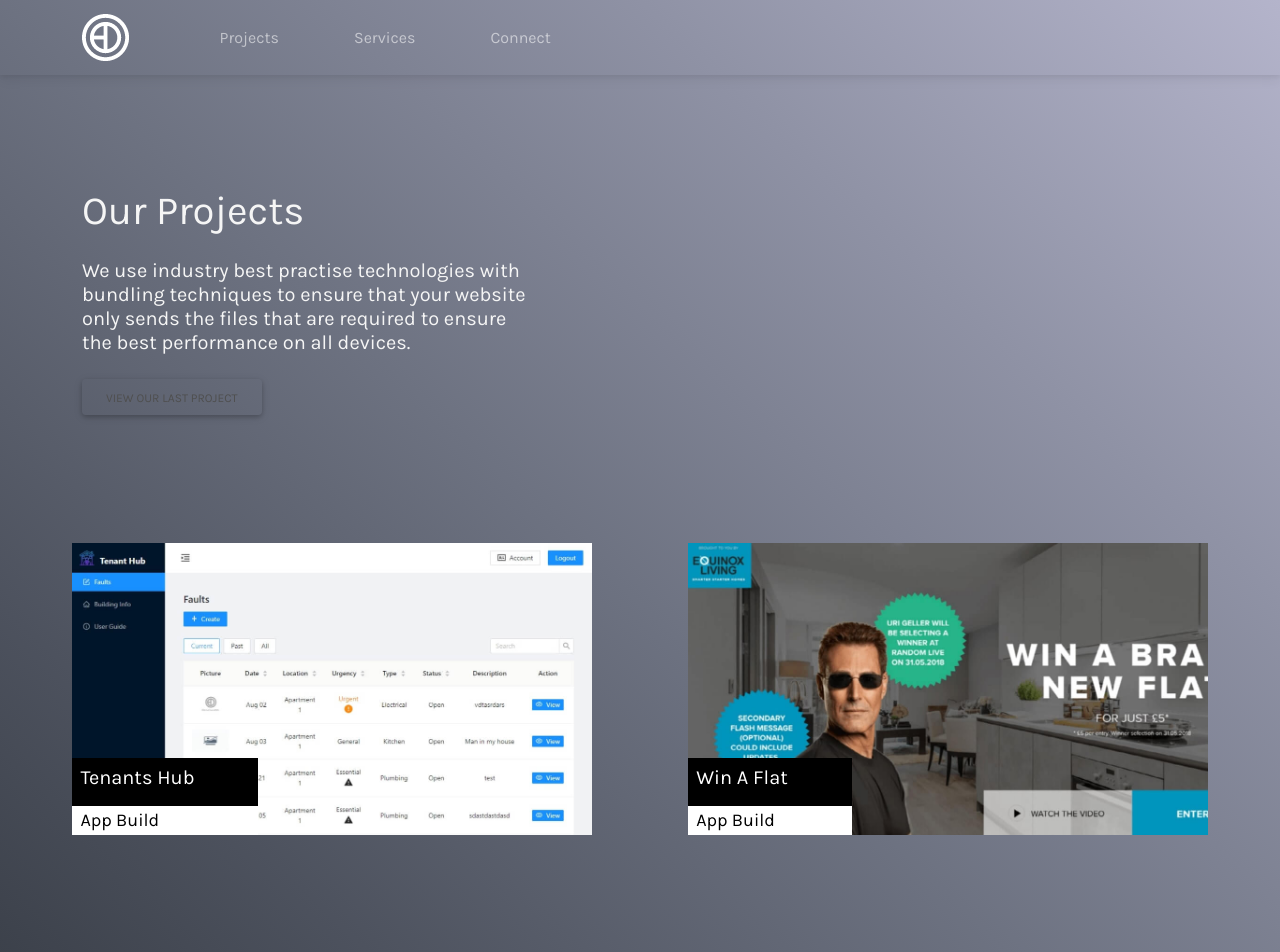
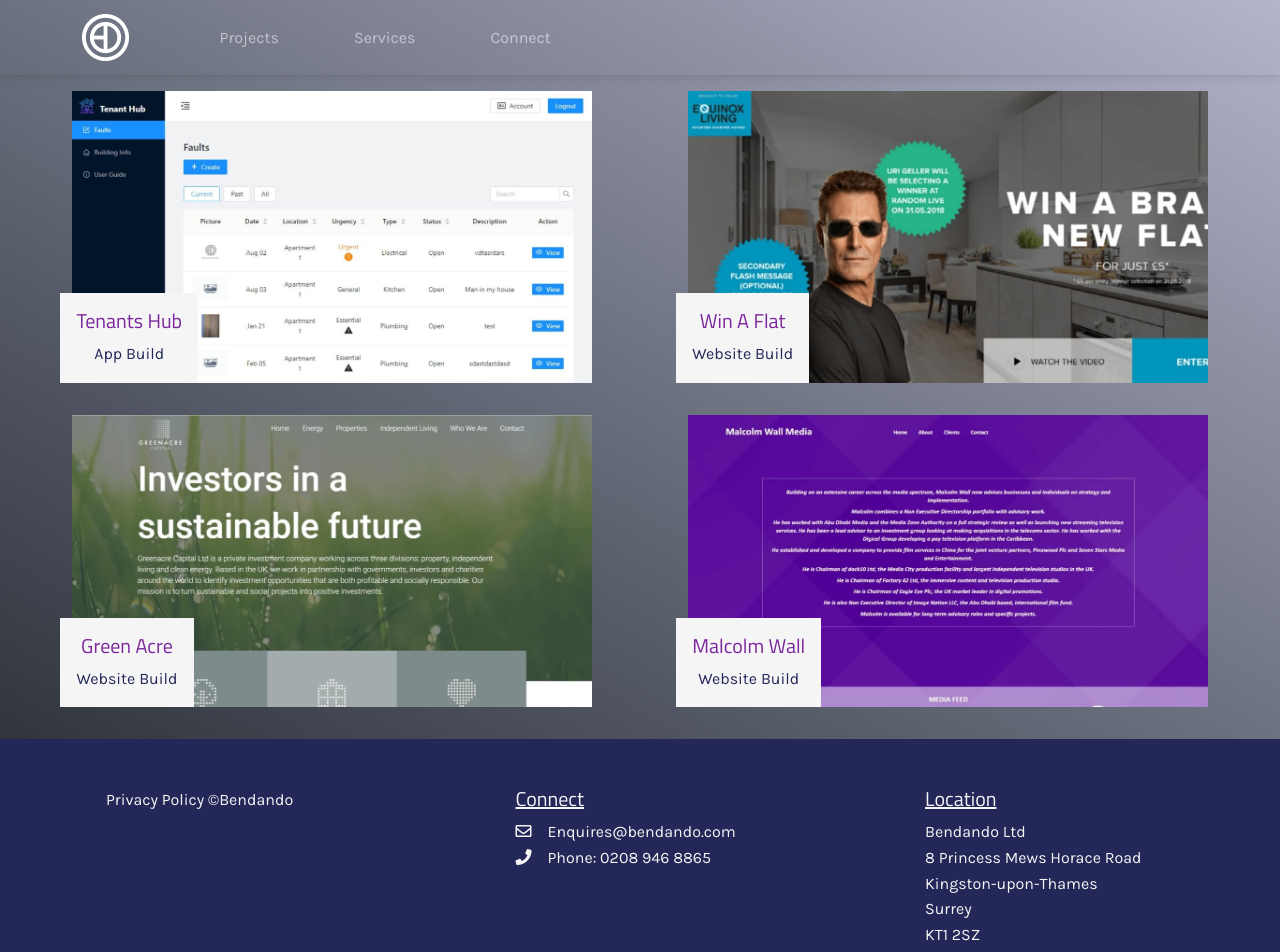
Before and after one commit to bendandoSolo/bendando, a Next.js app: page /projects in a window 1280 px wide. Shown: the top 952 px of the page. Built offline with nearby package versions, Linux system fonts and the light colour scheme.

Commit message:
Changed font. Amended styles to home page for mobile version. Images are now full width. Projects page has no text, only images as requested. Margins were amended for the images as well.

```diff
--- a/pages/index.js
+++ b/pages/index.js
@@ -137,6 +137,7 @@
               </div>
             </div>
           </div>
+        </div>
         <div id="ourprojects" className="index-projects-display">
           <div className="test-display">
             <Link href="/win-a-flat">
@@ -171,7 +172,6 @@
                 </div>
               </div>
             </Link>
-            </div>
           </div>
         </div>
         {/* <div className="scroller" id="scroller">
--- a/pages/projects.js
+++ b/pages/projects.js
@@ -13,87 +13,68 @@
         <title>Projects | BenDando</title>
       </Head>
       <Navbar />
-      <div className="landing-2">
+      <div className="">
         <div className="container">
           <div className="row">
             <div className="col-md-5" data-aos="zoom-in">
-              <h1 className="mb-4">Our Projects</h1>
-              <h5 className="mb-4">
-                We use industry best practise technologies with bundling
-                techniques to ensure that your website only sends the files that
-                are required to ensure the best performance on all devices.
-              </h5>
-              <Link href="/win-a-flat">
-                <a>
-                  <button type="button" className="btn global-btn">
-                    View Our Last Project
-                  </button>
-                </a>
-              </Link>
+              {/* <h1 className="my-5">Our Projects</h1> */}
+              {/* <p>Check out some of our projects.</p> */}
             </div>
           </div>
         </div>
-        <div className="project-display mt-5">
+        <div className="project-display mt-3">
           <div className="row justify-content-evenly">
             <Link href="/tenants-hub">
               <div
-                className="col-md-5 mb-3 text-center project-section"
+                className="col-md-5 text-center project-section"
                 data-aos="fade-up"
                 data-aos-duration="500"
               >
                 <img className="project-image" src="/images/tenanthub.jpg" />
-                <div className="project-info">
-                  <div className="project-title">
-                    <h5>Tenants Hub</h5>
-                  </div>
-                  <div className="project-type">App Build</div>
+                <div className="test-project-info">
+                  <h5>Tenants Hub</h5>
+                  <p>App Build</p>
                 </div>
               </div>
             </Link>
             <Link href="win-a-flat">
               <div
-                className="col-md-5 mb-3 text-center project-section"
+                className="col-md-5 text-center project-section"
                 data-aos="fade-up"
                 data-aos-duration="500"
               >
                 <img className="project-image" src="/images/win-a-flat.jpg" />
-                <div className="project-info">
-                  <div className="project-title">
-                    <h5>Win A Flat</h5>
-                  </div>
-                  <div className="project-type">App Build</div>
+                <div className="test-project-info">
+                  <h5>Win A Flat</h5>
+                  <p>Website Build</p>
                 </div>
               </div>
             </Link>
           </div>
-          <div className="row justify-content-evenly pb-5">
+          <div className="row justify-content-evenly">
             <Link href="green-acre">
               <div
-                className="col-md-5 mb-3 text-center project-section"
+                className="col-md-5 text-center project-section"
                 data-aos="fade-up"
                 data-aos-duration="500"
               >
                 <img className="project-image" src="/images/greenacre.jpg" />
-                <div className="project-info">
-                  <div className="project-title">
-                    <h5>Green Acre</h5>
-                  </div>
-                  <div className="project-type">Website Build</div>
+                <div className="test-project-info">
+                  <h5>Green Acre</h5>
+                  <p>Website Build</p>
                 </div>
               </div>
             </Link>
             <Link href="/malcolm-wall">
               <div
-                className="col-md-5 mb-3 text-center project-section"
+                className="col-md-5 text-center project-section"
                 data-aos="fade-up"
                 data-aos-duration="500"
               >
                 <img className="project-image" src="/images/malcolm-wall.jpg" />
-                <div className="project-info">
-                  <div className="project-title">
-                    <h5>Malcolm Wall</h5>
-                  </div>
-                  <div className="project-type">Website Build</div>
+                <div className="test-project-info">
+                  <h5>Malcolm Wall</h5>
+                  <p>Website Build</p>
                 </div>
               </div>
             </Link>
--- a/styles/Home.css
+++ b/styles/Home.css
@@ -103,9 +103,9 @@
   }
 }
 
-.scroll-option {
+/* .scroll-option {
   display: none;
-}
+} */
 
 @media screen and (max-width: 992px) {
   .scroll-option {
@@ -142,10 +142,12 @@
   right: 0;
   width: 50%;
   height: 100vh;
+  overflow-x: hidden;
+  overflow-y: scroll;
 }
 
 .test-project-img {
-  height: 24.5vh;
+  height: 50vh;
   position: relative;
   background-size: cover;
   cursor: pointer;
@@ -157,14 +159,15 @@
   bottom: 0;
   left: 0;
   padding: 1rem;
-  background-color: rgb(123, 38, 157);
+  background-color: whitesmoke;
+  color: rgb(123, 38, 157);
   transition: 0.2s ease-in-out;
   z-index: 2;
 }
 
 .test-project-info p {
   margin-bottom: 0;
-  color: rgba(214, 66, 118, 1);
+  color: #232858;
 }
 
 .test-project-img:hover {
@@ -172,12 +175,12 @@
 }
 
 .test-project-img:hover .test-project-info {
-  background-color: white;
-  color: rgb(123, 38, 157);
+  background-color: #232858;
+  color: rgba(214, 66, 118, 1);
 }
 
 .test-project-img:hover .test-project-info p {
-  color: black;
+  color: whitesmoke;
 }
 
 #green-acre {
@@ -200,11 +203,9 @@
   .index-projects-display {
     position: relative;
     width: 100%;
-    /* height: 100vh; */
-    /* padding: 0 !important; */
   }
   .test-project-img {
-    /* margin-bottom: 1rem; */
+    height: 25vh;
     border-bottom: 5px solid rgb(123, 38, 157);
   }
 }
--- a/styles/globals.css
+++ b/styles/globals.css
@@ -1,7 +1,7 @@
 @import "./Home.css";
 @import "./Components.css";
 @import "./Buttons.css";
-@import url("https://fonts.googleapis.com/css2?family=Karla:wght@300;400&display=swap");
+@import url("https://fonts.googleapis.com/css2?family=Karla:wght@300;400&family=Titillium+Web:wght@300;400&display=swap");
 
 /* GLOBAL */
 * {
@@ -10,6 +10,14 @@
   margin: 0;
   background-color: transparent;
   font-family: "Karla", sans-serif;
+}
+
+h1,
+h2,
+h3,
+h4,
+h5 {
+  font-family: "Titillium Web", sans-serif;
 }
 
 .row {
@@ -122,7 +130,7 @@
 
 .project-display {
   /* background-color: #d6d6d6; */
-  padding-top: 5rem;
+  /* padding-top: 5rem; */
 }
 
 .project-display img {
@@ -136,6 +144,13 @@
   transition: 0.8s ease-in-out;
   display: inline-block;
   overflow: hidden;
+  margin-bottom: 2rem;
+}
+
+@media screen and (max-width: 992px) {
+  .project-section {
+    margin-bottom: 1rem;
+  }
 }
 
 .project-image {
@@ -143,66 +158,19 @@
   max-width: 100%;
 }
 
-.project-section:hover .project-image {
-  transform: scale(1.1);
-}
+@media screen and (min-width: 992px) {
+  .project-section:hover .project-image {
+    transform: scale(1.1);
+  }
 
-.project-mask {
-  position: absolute;
-  top: 0;
-  left: 0;
-  right: 0;
-  bottom: 0;
-  background-color: #ca08ff;
-  opacity: 0;
-  transition: 0.8s ease-in-out;
-  z-index: 2;
-}
+  .project-section:hover .test-project-info {
+    background-color: #232858;
+    color: rgba(214, 66, 118, 1);
+  }
 
-.project-info {
-  position: absolute;
-  bottom: 0;
-  font-size: 18px;
-  z-index: 5;
-}
-
-.project-title {
-  background-color: black;
-  color: white;
-  padding: 0.5rem 4rem 0.5rem 0.5rem;
-  text-align: start;
-  transition: 0.8s;
-  z-index: 0;
-  position: relative;
-  overflow: hidden;
-}
-
-.project-title:hover {
-  color: black;
-}
-
-.project-title::before {
-  content: "";
-  position: absolute;
-  left: 0;
-  width: 100%;
-  height: 0%;
-  background: white;
-  color: white;
-  z-index: -1;
-  transition: 0.8s;
-  bottom: 0;
-  border-radius: 50% 50% 0 0;
-}
-.project-section:hover .project-title:hover:before {
-  height: 180%;
-}
-
-.project-type {
-  background-color: white;
-  color: black;
-  padding: 0rem 4rem 0rem 0.5rem;
-  text-align: start;
+  .project-section:hover .test-project-info p {
+    color: whitesmoke;
+  }
 }
 
 .project-link a {
@@ -331,7 +299,8 @@
 .project-end {
   padding: 4rem 0;
   color: white;
-  background-color: #152f3b;
+  background-color: #232858;
+  border-bottom: 1px solid white;
 }
 
 .reverse {
```
Lines whose indentation alone changed are shown as unchanged.
